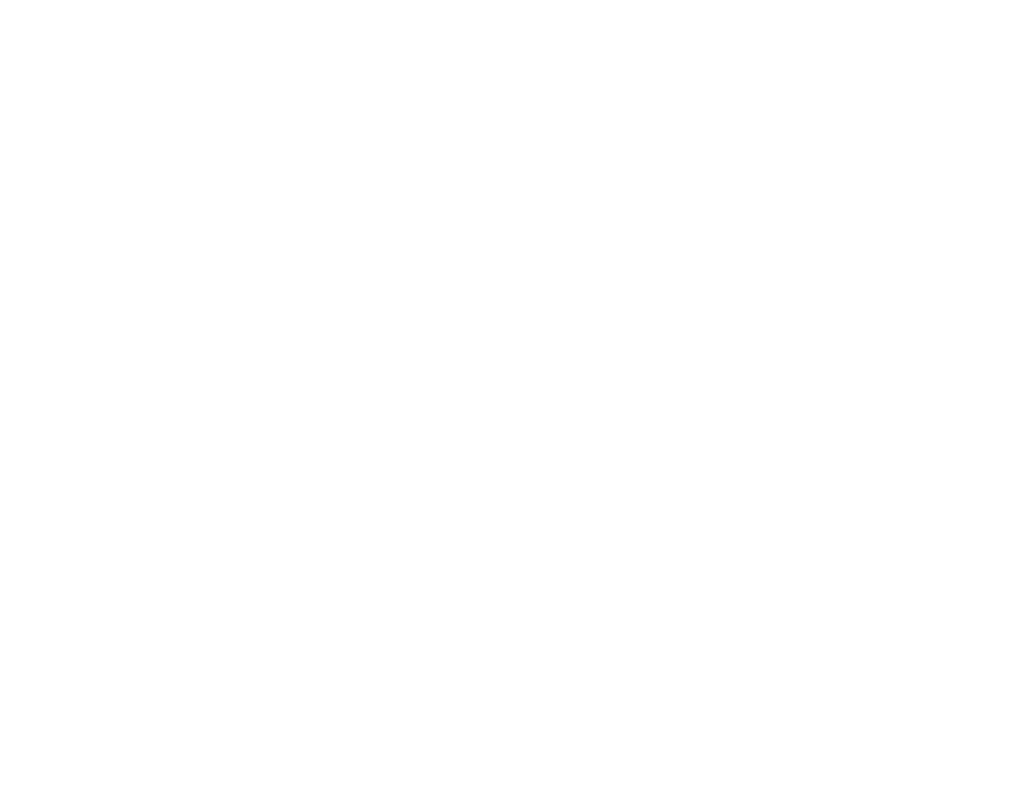
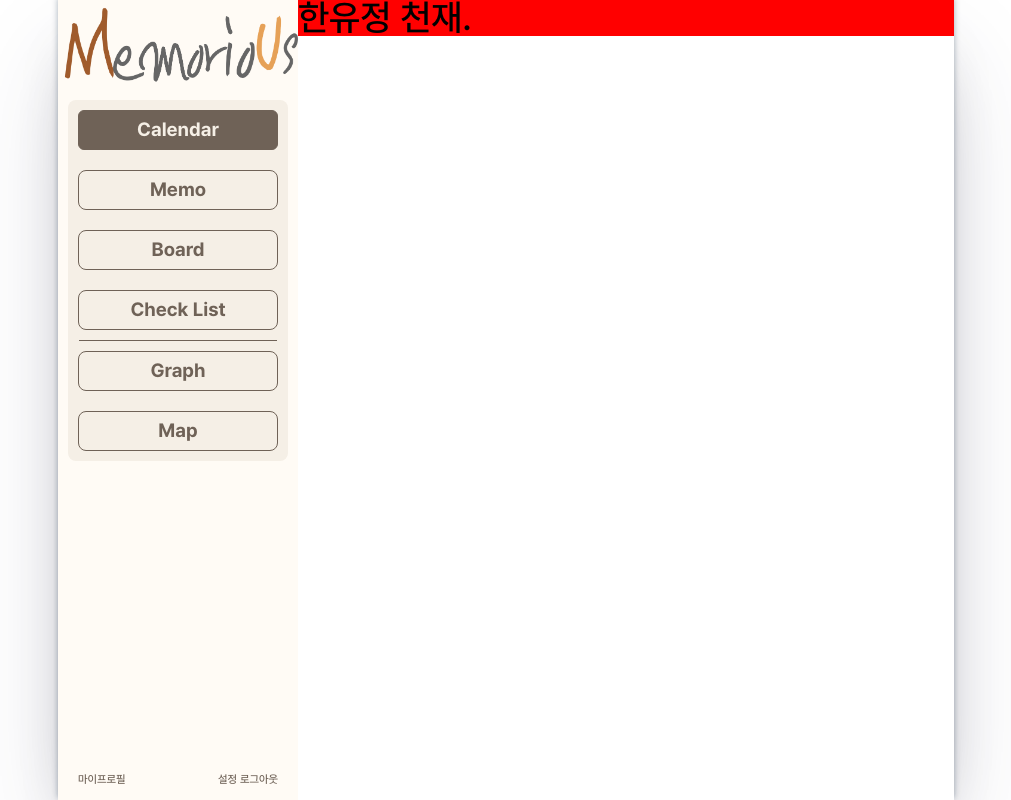
Before and after one commit to yoodeve/memorious-front-R, a React (Create React App) app: page /setting/mypage in a window 1280 px wide. Before the commit this address had no page. Shown: the whole page, without its empty margins (134-1145 px from the left). Built offline with nearby package versions, Linux system fonts and the light colour scheme.

Commit message:
feat : SettingRoute 설정

```diff
--- /dev/null
+++ b/src/Routing/SettingRoute.jsx
@@ -0,0 +1,14 @@
+import React from "react";
+import { Route, Routes } from "react-router-dom";
+import Mypage from "../pages/Mypage/Mypage";
+
+function SettingRoute() {
+    return (
+        <Routes>
+            <Route path="myfamily" element={<></>} />
+            <Route path="mypage" element={<Mypage />} />
+        </Routes>
+    );
+}
+
+export default SettingRoute;
--- a/src/Routing/index.js
+++ b/src/Routing/index.js
@@ -3,6 +3,7 @@
 import Main from "../pages/Main/Main";
 import SideBar from "../pages/SideBar/SideBar";
 import GlobalStyle from "../style/Global";
+import SettingRoute from "./SettingRoute";
 
 function Routing() {
     return (
@@ -17,6 +18,7 @@
                         <Route path="/check-list" element={<>체크</>} />
                         <Route path="/chart" element={<>차트</>} />
                         <Route path="/map" element={<>맵</>} />
+                        <Route path="/setting/*" element={<SettingRoute />} />
                     </Route>
                 </Routes>
             </BrowserRouter>
--- a/src/component/Sidebar/index.js
+++ b/src/component/Sidebar/index.js
@@ -30,7 +30,7 @@
             </div>
             <div css={bottomSettingMenuBox}>
                 <span className="my-label">마이프로필</span>
-                <div className="right-titles">
+                <div className="right-titles" onClick={navigate("/setting/mypage")}>
                     <span>설정</span>
                     <span>로그아웃</span>
                 </div>
--- a/src/component/Sidebar/style.js
+++ b/src/component/Sidebar/style.js
@@ -95,4 +95,12 @@
         display: flex;
         justify-content: space-between;
     }
+
+    & > span {
+        cursor: pointer;
+    }
+
+    & > div > span {
+        cursor: pointer;
+    }
 `;
--- /dev/null
+++ b/src/pages/Mypage/Mypage.jsx
@@ -0,0 +1,13 @@
+import React from "react";
+import * as S from "./Style";
+/** @jsxImportSource @emotion/react */
+
+function Mypage() {
+    return (
+        <>
+            <div css={S.SMainContainer}>한유정 천재.</div>
+        </>
+    );
+}
+
+export default Mypage;
--- /dev/null
+++ b/src/pages/Mypage/Style.js
@@ -0,0 +1,7 @@
+import { css } from "@emotion/react";
+/** @jsxImportSource @emotion/react */
+
+export const SMainContainer = css`
+    font-size: 36px;
+    background-color: red;
+`;
```
